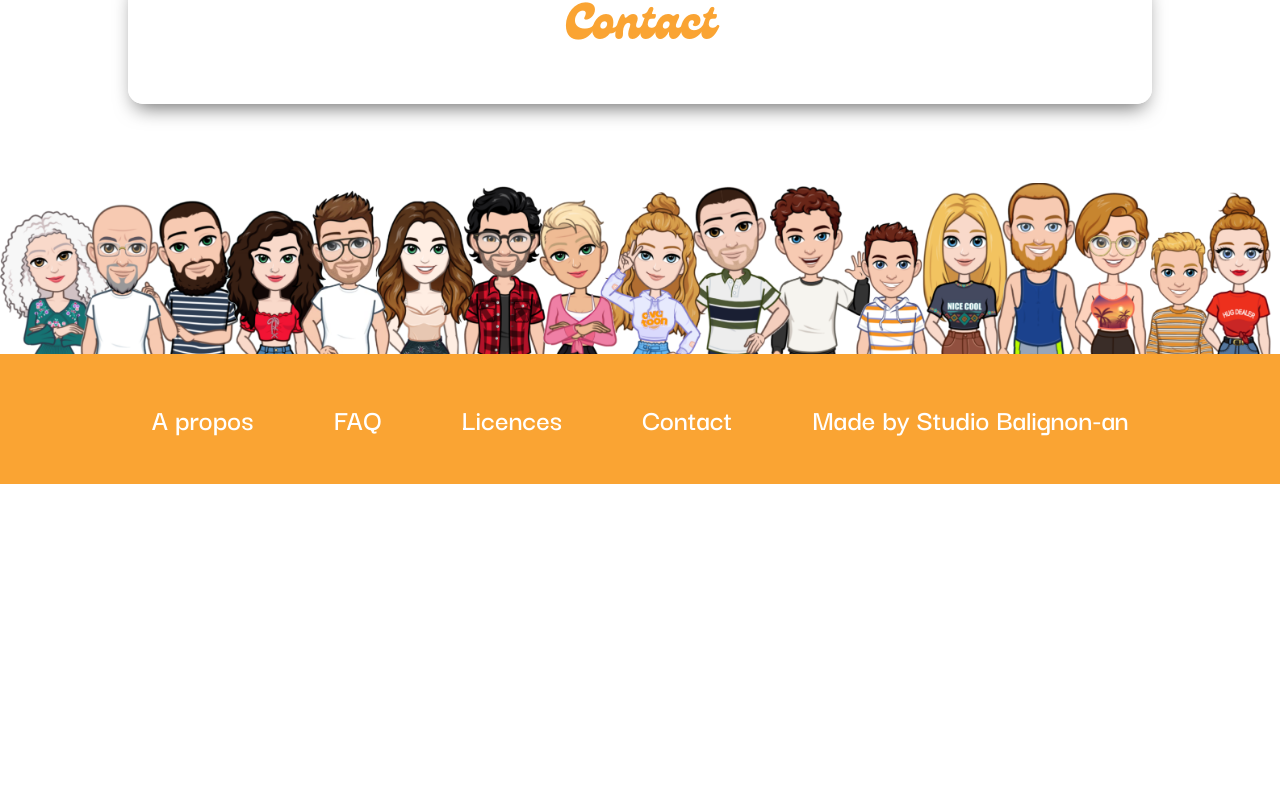
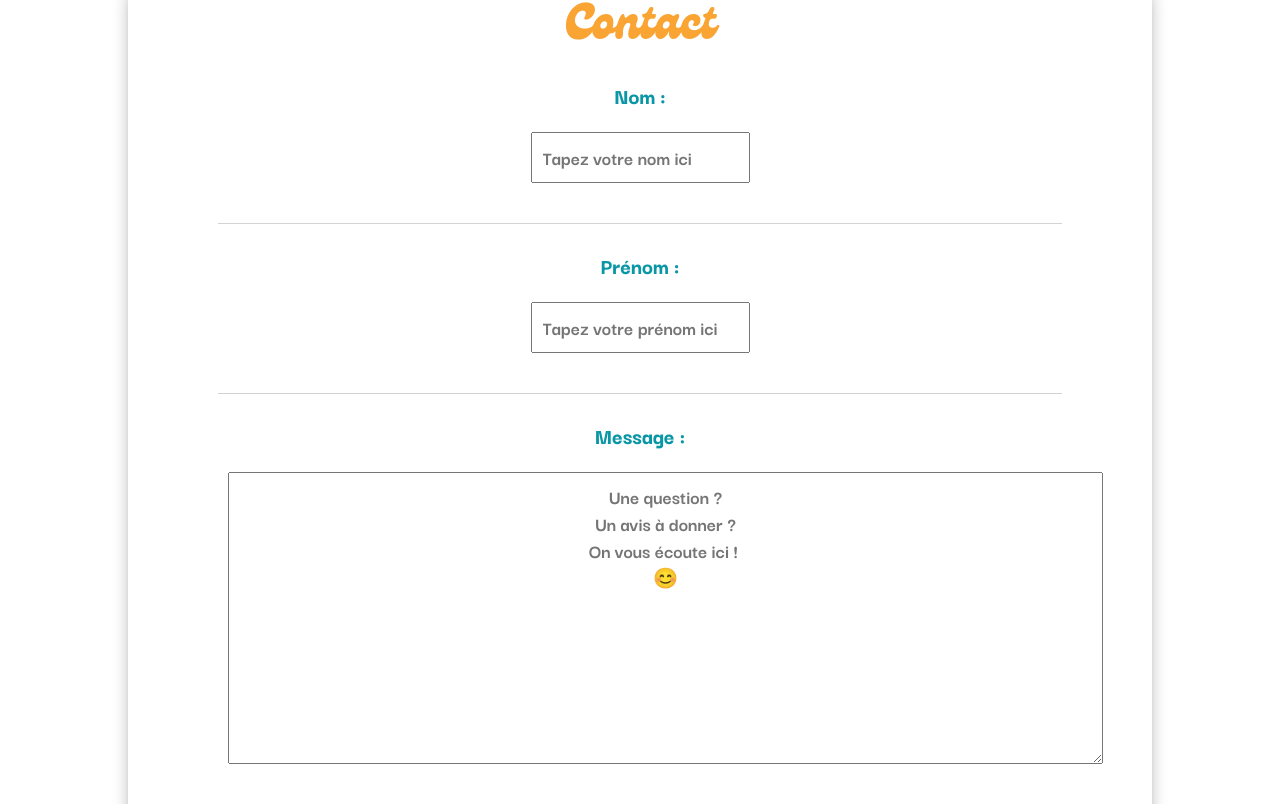
Before and after one commit to PixelsAndCookies/lets-go-to-the-summer, a React (Vite) app: page /contact in a window 1280 px wide. Shown: the part 376-1180 px from the top of the page. Before the commit the page ends 860 px from the top, so only its background shows below. Built offline with nearby package versions, Linux system fonts and the light colour scheme.

Commit message:
Adding form and handling function

```diff
--- a/src/pages/Contact/Contact.jsx
+++ b/src/pages/Contact/Contact.jsx
@@ -1,6 +1,32 @@
+import { useState } from 'react'
 import { Logo } from '../../components/Logo/Logo'
 
 export const Contact = () => {
+    const [lastName, setLastName] = useState('')
+    const [lastNameError, setLastNameError] = useState(false)
+    const [firstName, setFirstName] = useState('')
+    const [firstNameError, setFirstNameError] = useState(false)
+    const [message, setMessage] = useState('')
+
+    // Définie le format de nom de famille/prénom valide ( RegEx )
+    const validName = (input) => /^[a-zA-Z\s]+$/.test(input)
+
+    // Gère les changements de contenu dans les inputs
+    const handleInputChange = (event, setInput, setError) => {
+        const inputValue = event.target.value
+        setInput(inputValue)
+        // Vérifie la validité du nom/prénom
+        setError(!validName(inputValue))
+    }
+
+    // Gère l'envoi du message en redirigeant vers la boite mail
+    const handleSubmit = (event) => {
+        event.preventDefault()
+        if (!lastNameError && !firstNameError) {
+            window.location.href = `mailto:studiobalignon@gmail.com?subject=Message%20de%20${lastName}%20${firstName}&body=${message}`
+        }
+    }
+
     return (
         <>
             <header className="home-header">
@@ -9,6 +35,79 @@ export const Contact = () => {
             <main className="main-container">
                 <article className="description">
                     <h2>Contact</h2>
+
+                    <form onSubmit={handleSubmit}>
+                        <div className={`otherPagesElement ${lastNameError ? 'error' : ''}`}>
+                            <h3>
+                                <label htmlFor="name">Nom :</label>
+                            </h3>
+                            <input
+                                type="text"
+                                id="name"
+                                name="name"
+                                placeholder="Tapez votre nom ici"
+                                minLength="3"
+                                maxLength="33"
+                                value={lastName}
+                                onChange={(event) =>
+                                    handleInputChange(event, setLastName, setLastNameError)
+                                }
+                                required
+                            />
+                            {lastNameError && (
+                                <p className="error-message">
+                                    Veuillez renseigner un nom de famille valide
+                                </p>
+                            )}
+                        </div>
+
+                        <div className={`otherPagesElement ${firstNameError ? 'error' : ''}`}>
+                            <h3>
+                                <label htmlFor="firstName">Prénom :</label>
+                            </h3>
+                            <input
+                                type="text"
+                                id="firstName"
+                                name="firstName"
+                                placeholder="Tapez votre prénom ici"
+                                minLength="3"
+                                maxLength="33"
+                                value={firstName}
+                                onChange={(event) =>
+                                    handleInputChange(event, setFirstName, setFirstNameError)
+                                }
+                                required
+                            />
+                            {firstNameError && (
+                                <p className="error-message">
+                                    Veuillez renseigner un prénom valide
+                                </p>
+                            )}
+                        </div>
+
+                        <div className="otherPagesElement">
+                            <h3>
+                                <label htmlFor="message">Message :</label>
+                            </h3>
+                            <textarea
+                                id="message"
+                                name="message"
+                                rows="10"
+                                cols="100"
+                                placeholder="Une question ?&#10;Un avis à donner ?&#10;On vous écoute ici ! &#10;&#x1F60A;"
+                                maxLength="2000"
+                                value={message}
+                                onChange={(event) => setMessage(event.target.value)}
+                                required
+                            ></textarea>
+                        </div>
+
+                        <div className="otherPagesElement">
+                            <button className="btn" type="submit">
+                                Envoyer
+                            </button>
+                        </div>
+                    </form>
                 </article>
             </main>
         </>
```
